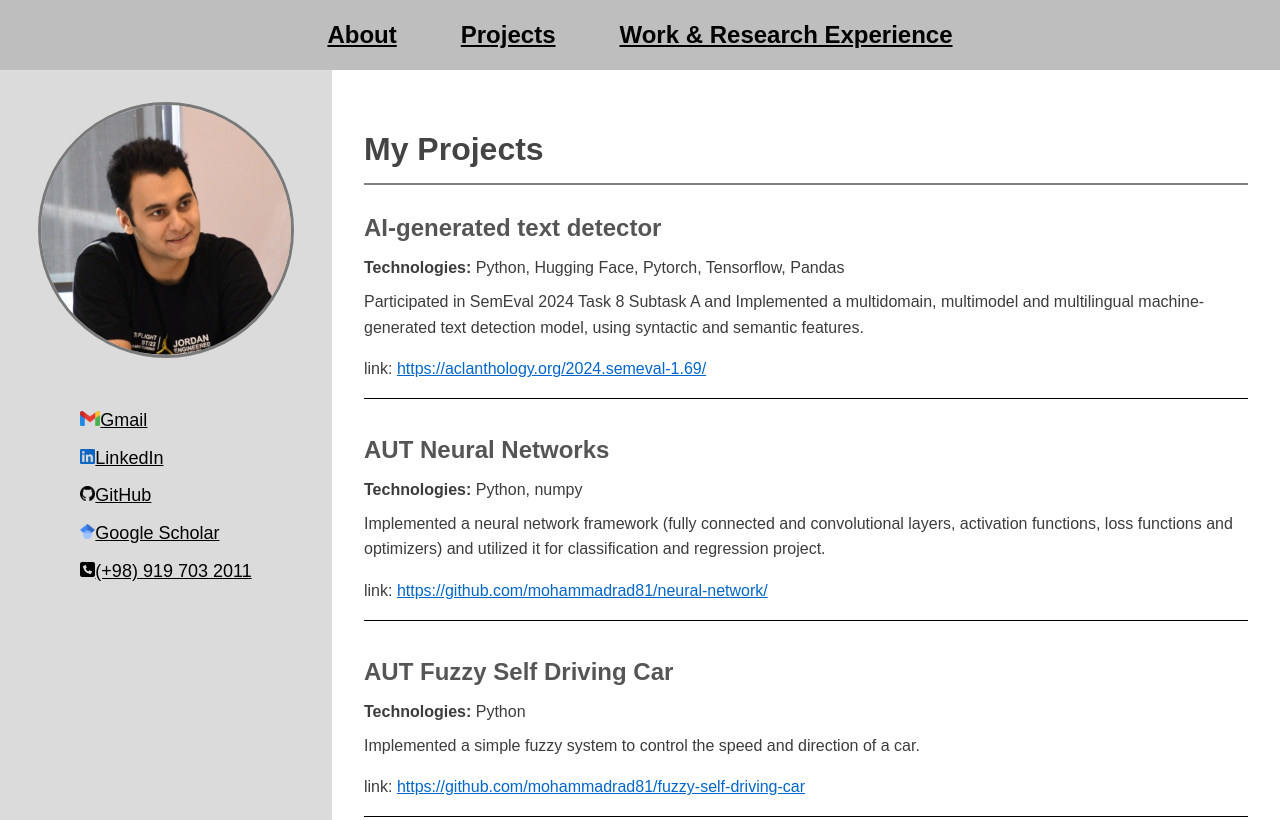
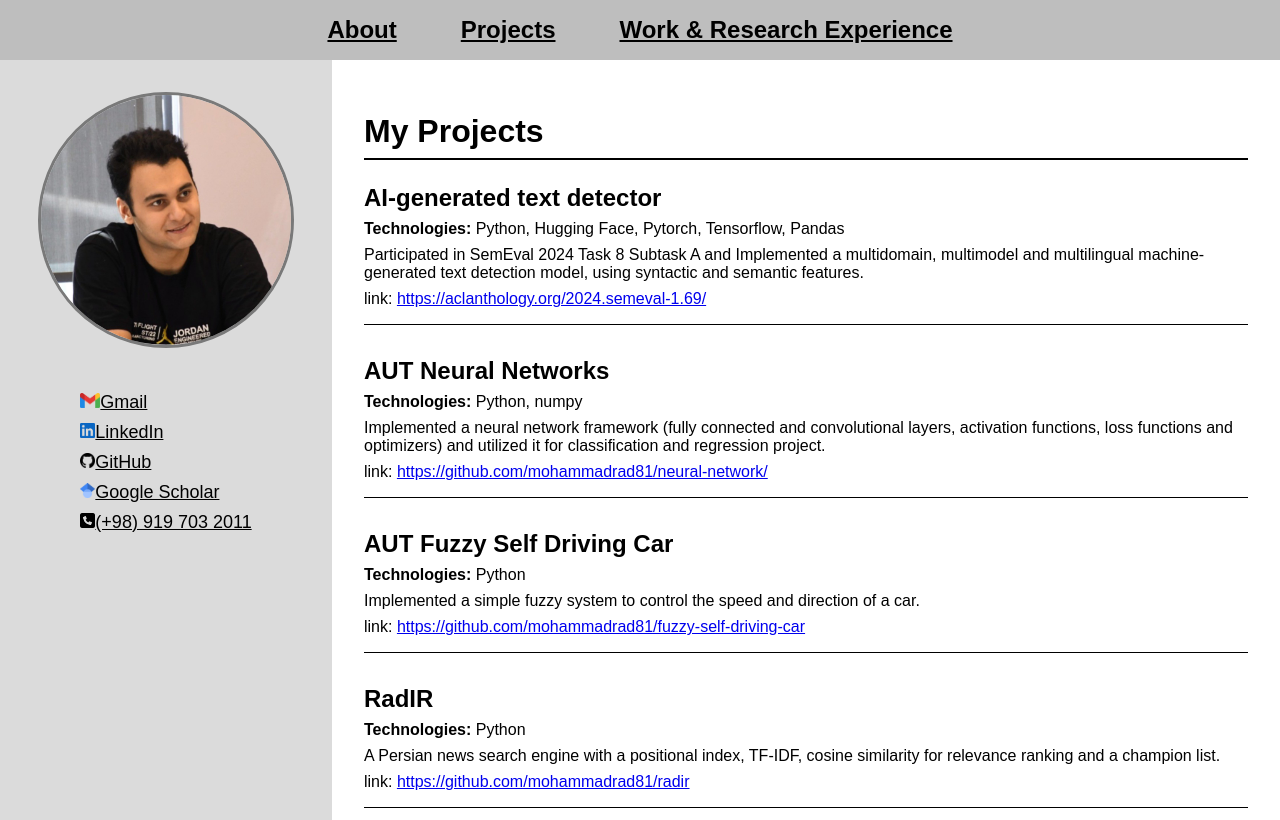
Before and after one commit to mohammadrad81/mohammadrad81.github.io, a plain HTML site: page projects.html in a window 1280 px wide. Shown: the top 820 px of the page. Drawn offline with Linux system fonts and the light colour scheme.

Commit message:
black instead of gray for headers

```diff
--- a/styles.css
+++ b/styles.css
@@ -2,16 +2,14 @@ body {
     font-family: 'Arial', sans-serif;
     margin: 0;
     padding: 0;
-    line-height: 1.6;
-    color: #3c3c3c;
     --parts-color: #dbdbdb;
     --navbar-color: #bebebe;
+    --navbar-link-color: black;
     --side-bar-color: #dbdbdb;
     --pic-border-color: #797979;
     --contact-link-color: black;
     --contact-link-hover-color: #353535;
-    --black: rgb(0, 0, 0);
-    --white: rgb(255, 255, 255);
+    --navbar-hover-background-color: white;
 }
 
 a:hover{
@@ -36,8 +34,7 @@ a:hover{
 }
 
 .navbar a {
-    color: var(--black);
-    /* text-decoration: none; */
+    color: var(--navbar-link-color);
     font-size: x-large;
     font-weight: bold;
     padding: 0.5rem 1rem;
@@ -46,19 +43,19 @@ a:hover{
 }
 
 .navbar a:hover {
-    background-color: var(--white);
+    background-color: var(--navbar-hover-background-color);
 }
 
 .container {
     display: flex;
-    min-height: calc(100vh - 56px);
+    min-height: 100vh;
 }
 
 .sidebar {
     width: 300px;
     background-color: var(--side-bar-color);
     padding: 2rem 1rem;
-    color: var(--black);
+    color: var(--contact-link-color);
     display: flex;
     flex-direction: column;
     align-items: center;
@@ -88,7 +85,6 @@ a:hover{
 
 .contact-info a {
     color: var(--contact-link-color);
-    /* text-decoration: underline; */
     transition: color 0.1s;
     font-size: large;
 }
@@ -105,20 +101,18 @@ a:hover{
 }
 
 .content h1 {
-    color: #444;
-    border-bottom: 2px solid #808080;
+    border-bottom: 2px solid;
     padding-bottom: 0.5rem;
 }
 
 .content h2 {
-    color: #555;
     margin-top: 1.5rem;
 }
 
 .project, .experience {
     margin-bottom: 2rem;
     padding-bottom: 1rem;
-    border-bottom: 1px solid black;
+    border-bottom: 1px solid;
 }
 
 .projects-list, .experience-list{
@@ -135,17 +129,6 @@ a:hover{
     margin: 0.5rem 0;
 }
 
-.project a, .experience a {
-    display: inline-block;
-    margin-top: 0.5rem;
-    color: #0066cc;
-    /* text-decoration: none; */
-}
-
-.project a:hover, .experience a:hover {
-    text-decoration: underline;
-}
-
 .contact-pic-horizontal-rectangle {
     width: 2ch;
     height: 1.5ch;
```
